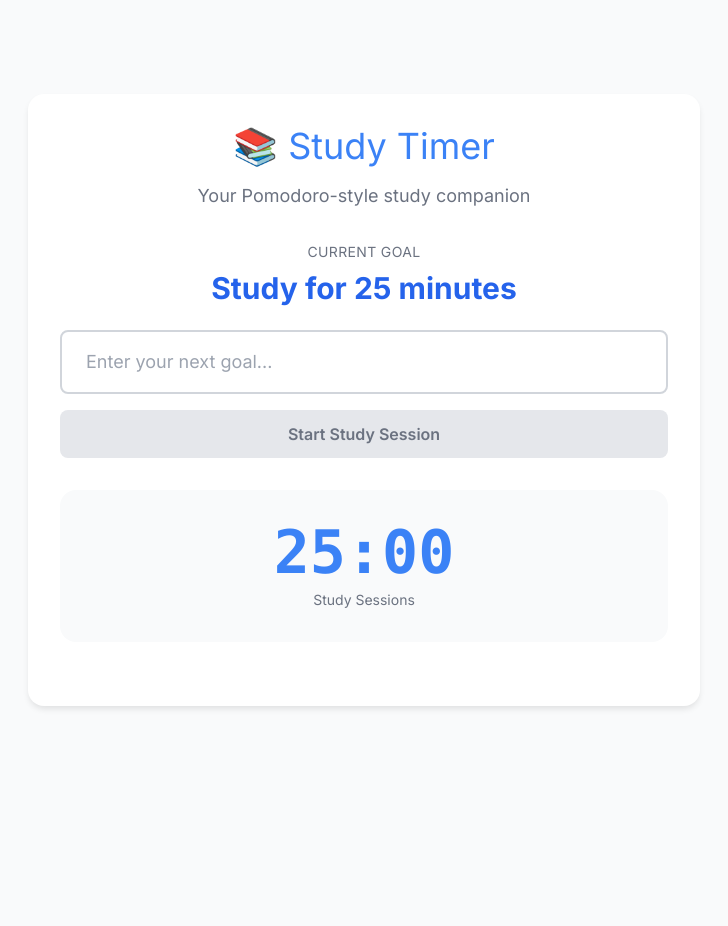
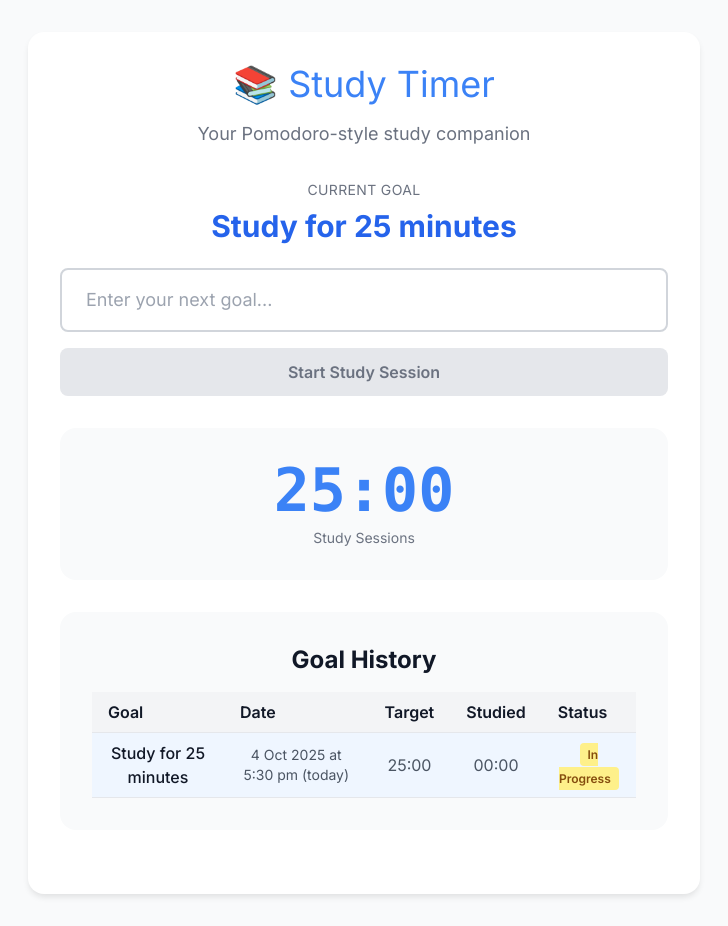
Before and after one commit to martinbearman/pomodoro-study-timer, a Next.js app: page / in a window 1280 px wide. Shown: the whole page, without its empty margins (276-1004 px from the left). Before the commit the page ends 800 px from the top, so only its background shows below. Built offline with nearby package versions, Linux system fonts and the light colour scheme.

Commit message:
Create GoalHistory component and reference it in the main page.tsx

```diff
--- /dev/null
+++ b/app/components/Goal/GoalHistory.tsx
@@ -0,0 +1,68 @@
+'use client'
+
+import {useState} from 'react'
+import {useAppSelector} from '@/store/hooks'
+import { formatTime, formatTimeStamp, isToday} from '@/lib/utils'
+
+export default function GoalHistory() {
+
+    const goals = useAppSelector(state => state.goal.createdGoals)
+    //const [isOpen, setIsOpen] = useState(false)
+    // const [expandedId, setExpandedId] = useState<string | null>(null)
+    const sortedGoals = [...goals].sort((a, b) => b.goalTimeStamp - a.goalTimeStamp)
+
+    return (
+        <div>
+            <h2 className='text-2xl font-bold mb-4'>Goal History</h2>
+            {sortedGoals.length === 0 ? (
+                <p>Set a goal!</p>
+            ) : (
+                <div className='overflow-x-auto'>
+                    <table className='min-w-full border-collapse'>
+                        <thead>
+                            <tr className='bg-gray-100'>
+                                <th className='px-4 py-2 text-left font-semibold border-b'>Goal</th>
+                                <th className='px-4 py-2 text-left font-semibold border-b'>Date</th>
+                                <th className='px-4 py-2 text-left font-semibold border-b'>Target</th>
+                                <th className='px-4 py-2 text-left font-semibold border-b'>Studied</th>
+                                <th className='px-4 py-2 text-left font-semibold border-b'>Status</th>
+                            </tr>
+                        </thead>
+                        <tbody>
+                            {sortedGoals.map((goal, index) => (
+                                <tr
+                                    key={goal.id}
+                                    // onClick={() => setExpandedId(expandedId === goal.id ? null : goal.id)}
+                                    className={`cursor-pointer hover:opacity-80 ${
+                                        goal.isCompleted
+                                            ? 'bg-green-100'
+                                            : index % 2 === 0
+                                            ? 'bg-blue-50'
+                                            : 'bg-white'
+                                    }`}
+                                >
+                                    <td className='px-3 py-2 border-b font-medium'>{goal.goalDescription}</td>
+                                    <td className='px-3 py-2 border-b text-gray-600 text-sm' suppressHydrationWarning>
+                                        {formatTimeStamp(goal.goalTimeStamp)} {isToday(goal.goalTimeStamp) ? '(today)' : ''}
+                                    </td>
+                                    <td className='px-3 py-2 border-b text-gray-600'>{formatTime(goal.durationSet)}</td>
+                                    <td className='px-3 py-2 border-b text-gray-600'>{formatTime(goal.durationStudied)}</td>
+                                    <td className='px-3 py-2 border-b'>
+                                        <span className={`px-2 py-1 rounded text-xs font-semibold ${
+                                            goal.isCompleted
+                                                ? 'bg-green-200 text-green-800'
+                                                : 'bg-yellow-200 text-yellow-800'
+                                        }`}>
+                                            {goal.isCompleted ? 'Completed' : 'In Progress'}
+                                        </span>
+                                    </td>
+                                </tr>
+                            ))}
+                        </tbody>
+                    </table>
+                </div>
+            )}
+        </div>
+    )
+
+}
--- a/app/page.tsx
+++ b/app/page.tsx
@@ -12,6 +12,7 @@
 
 import TimerDisplay from './components/Timer/TimerDisplay';
 import GoalInput from './components/Goal/GoalInput';
+import GoalHistory from './components/Goal/GoalHistory';
 
 export default function Home() {
 
@@ -33,6 +34,10 @@ export default function Home() {
         <div className="p-8 bg-gray-50 rounded-2xl mb-8">
           <TimerDisplay />
         </div>
+
+        <div className="p-8 bg-gray-50 rounded-2xl mb-8">
+          <GoalHistory />
+        </div>
       </div>
     </main>
   )
```
